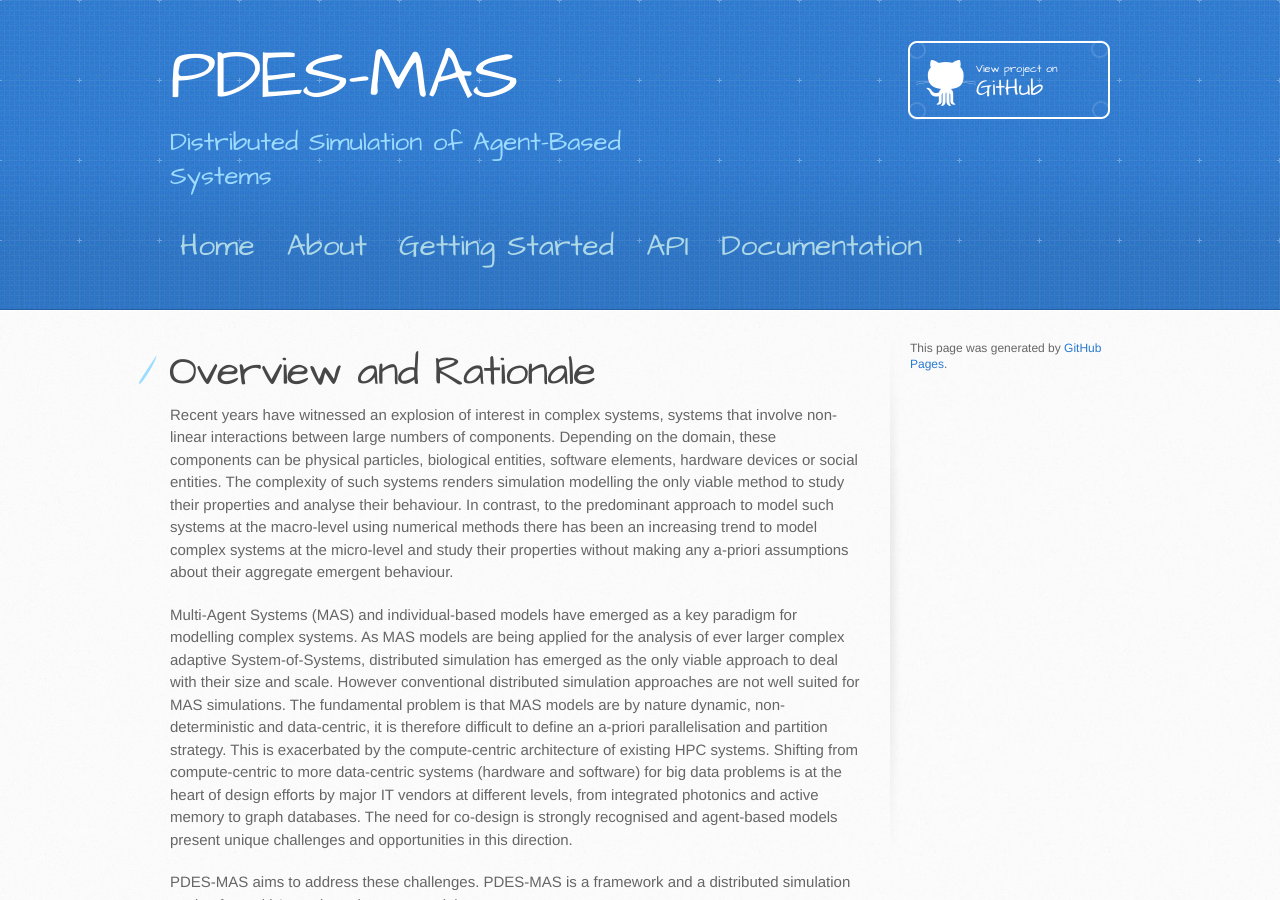
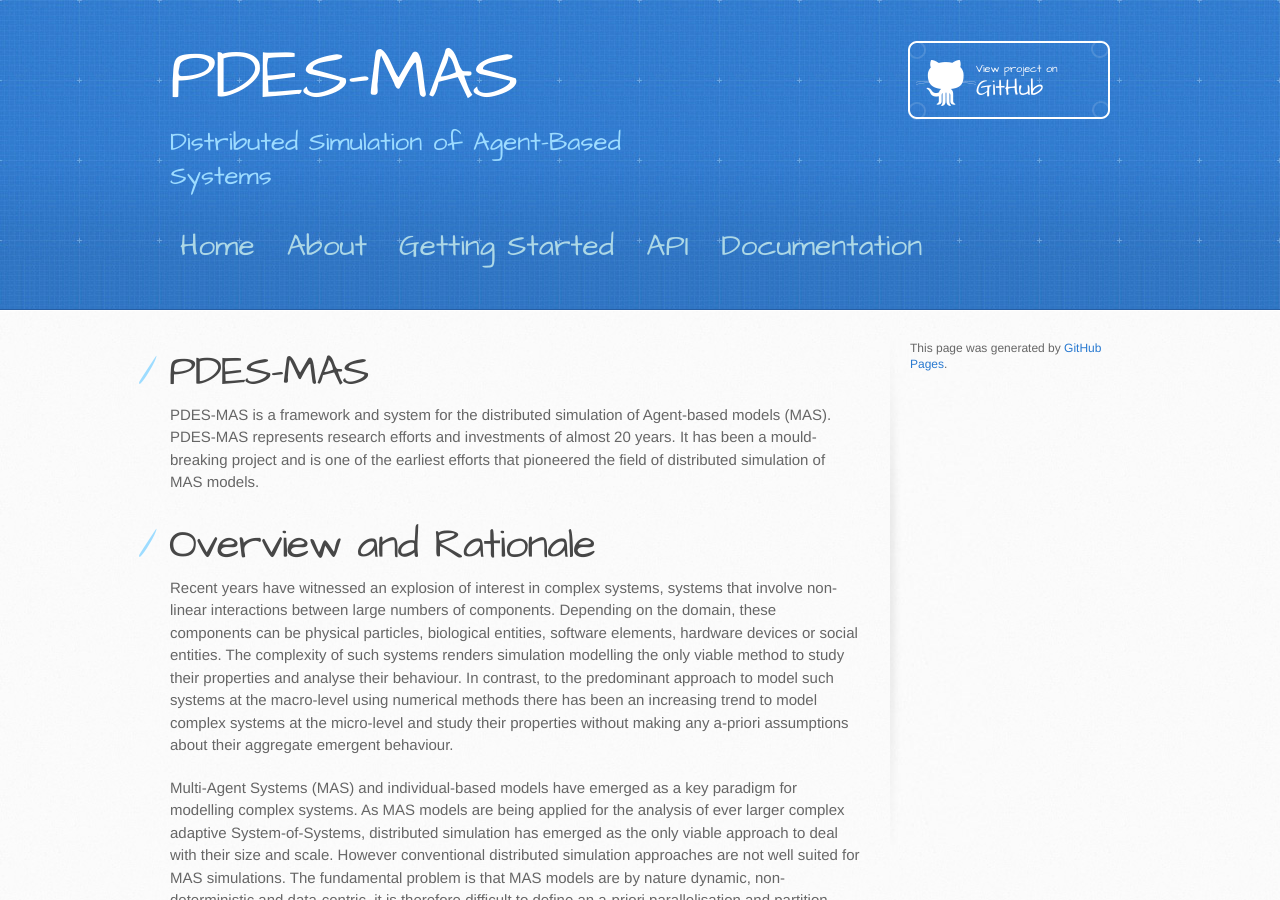
Before and after one commit to PDES-MAS/PDES-MAS.github.io, a Jekyll site: the page built from index.md, in a window 1280 px wide and 900 px high. Built offline with Jekyll 4.4.1, drawn with Linux system fonts in a browser that asks for light colours; our own code applies the rules of GitHub Pages for plain Markdown files; some of the changed text lies outside the part shown.

Commit message:
Update index.md

```diff
--- a/index.md
+++ b/index.md
@@ -2,6 +2,10 @@
 layout: default
 ---
 
+
+# PDES-MAS
+
+PDES-MAS is a framework and system for the distributed simulation of Agent-based models (MAS). PDES-MAS represents research efforts and investments of almost 20 years.  It has been a mould-breaking project and is one of the earliest efforts that pioneered the field of distributed simulation of MAS models.
 
 # Overview and Rationale
 Recent years have witnessed an explosion of interest in complex systems, systems that involve non-linear interactions between large numbers of components. Depending on the domain, these components can be physical particles, biological entities, software elements, hardware devices or social entities. The complexity of such systems renders simulation modelling the only viable method to study their properties and analyse their behaviour.  In contrast, to the predominant approach to model such systems at the macro-level using numerical methods there has been an increasing trend to model complex systems at the micro-level and study their properties without making any a-priori assumptions about their aggregate emergent behaviour.
```
Also changed, not shown: other parts of index.md (+2 -1 lines).
